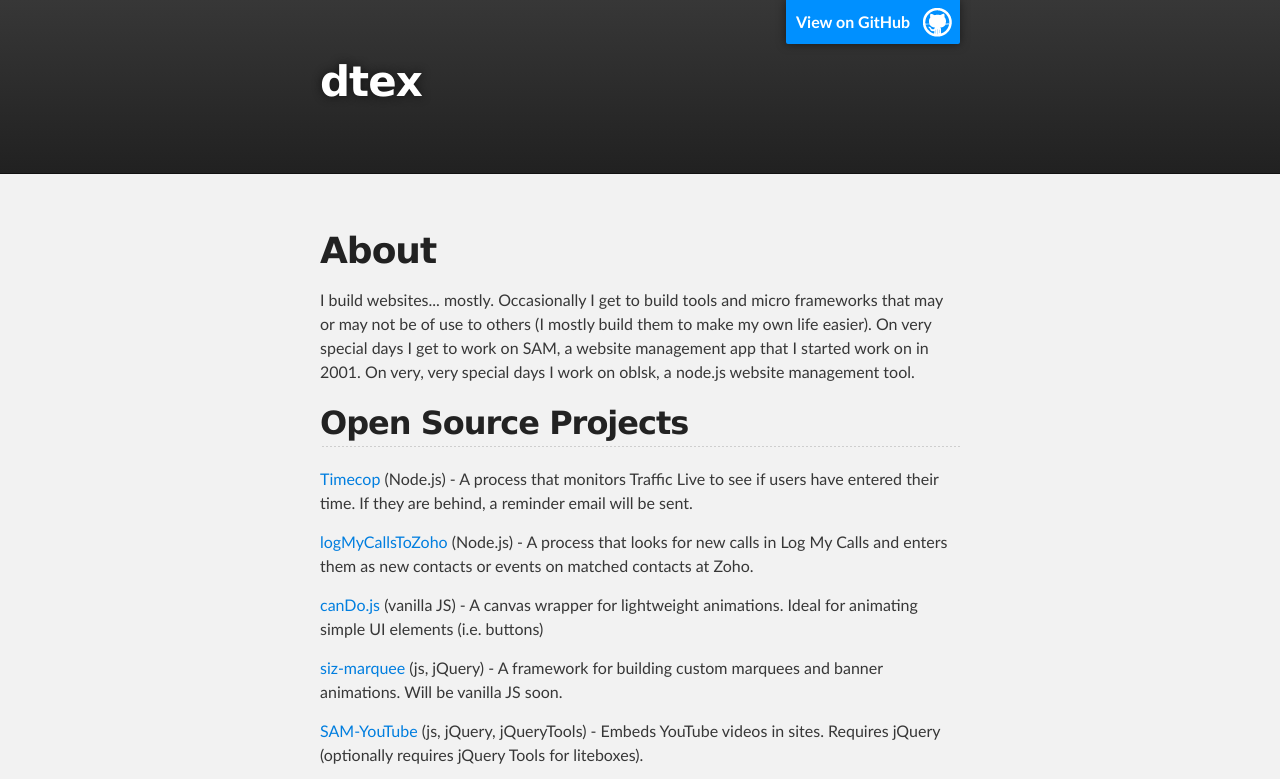
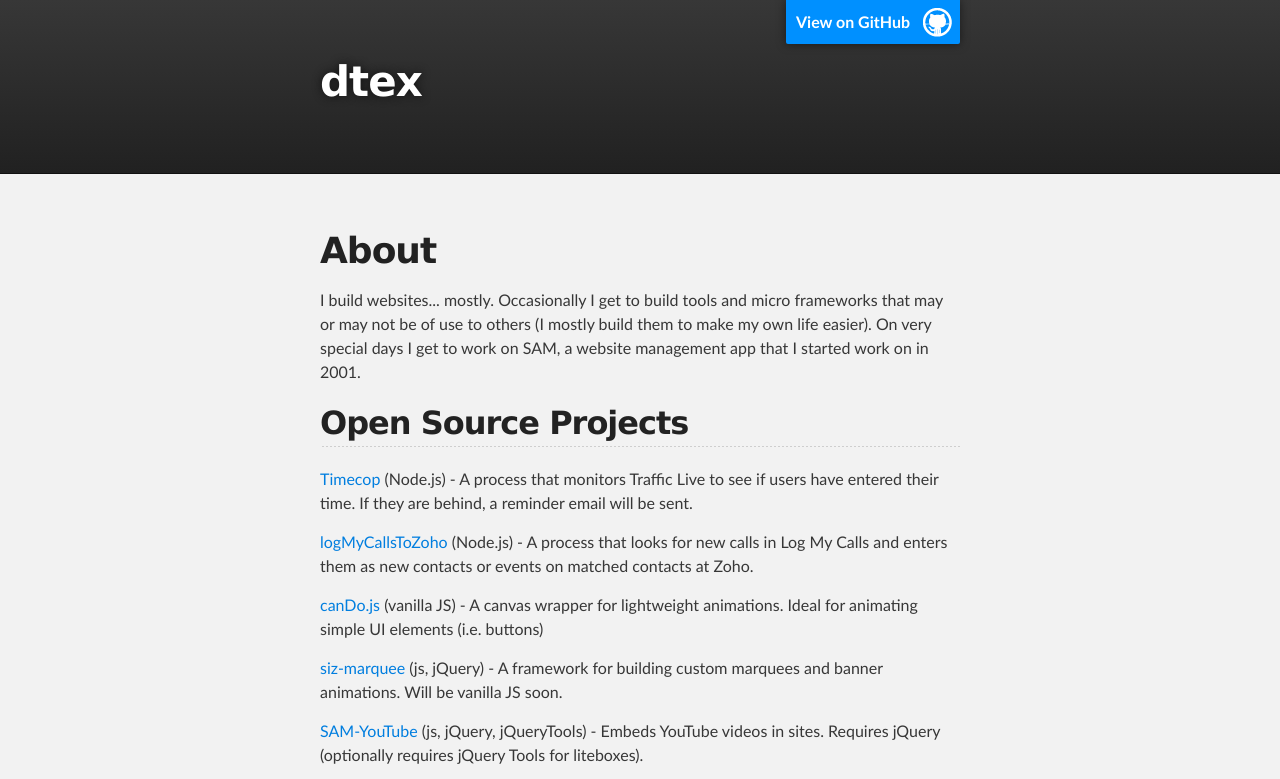
Before and after one commit to dtex/dtex.github.com, a plain HTML site: page index.html in a window 1280 px wide. Shown: the top 779 px of the page. Drawn offline with Linux system fonts and the light colour scheme.

Commit message:
Minor edit

```diff
--- a/index.html
+++ b/index.html
@@ -29,7 +29,7 @@
       <section id="main_content" class="inner">
         <h1>About</h1>
 
-        <p>I build websites... mostly. Occasionally I get to build tools and micro frameworks that may or may not be of use to others (I mostly build them to make my own life easier). On very special days I get to work on SAM, a website management app that I started work on in 2001. On very, very special days I work on oblsk, a node.js website management tool.</p>
+        <p>I build websites... mostly. Occasionally I get to build tools and micro frameworks that may or may not be of use to others (I mostly build them to make my own life easier). On very special days I get to work on SAM, a website management app that I started work on in 2001.</p>
 
         <h2>Open Source Projects</h2>
 
```
